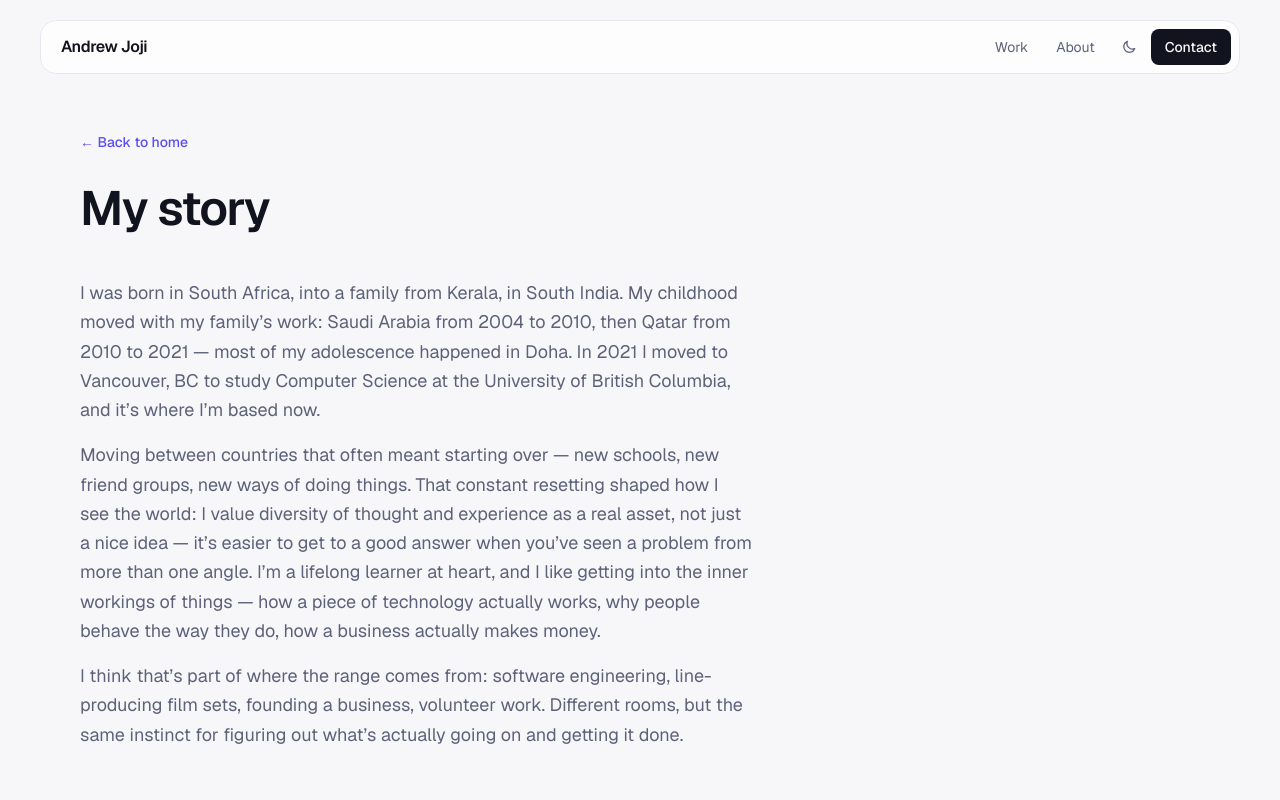
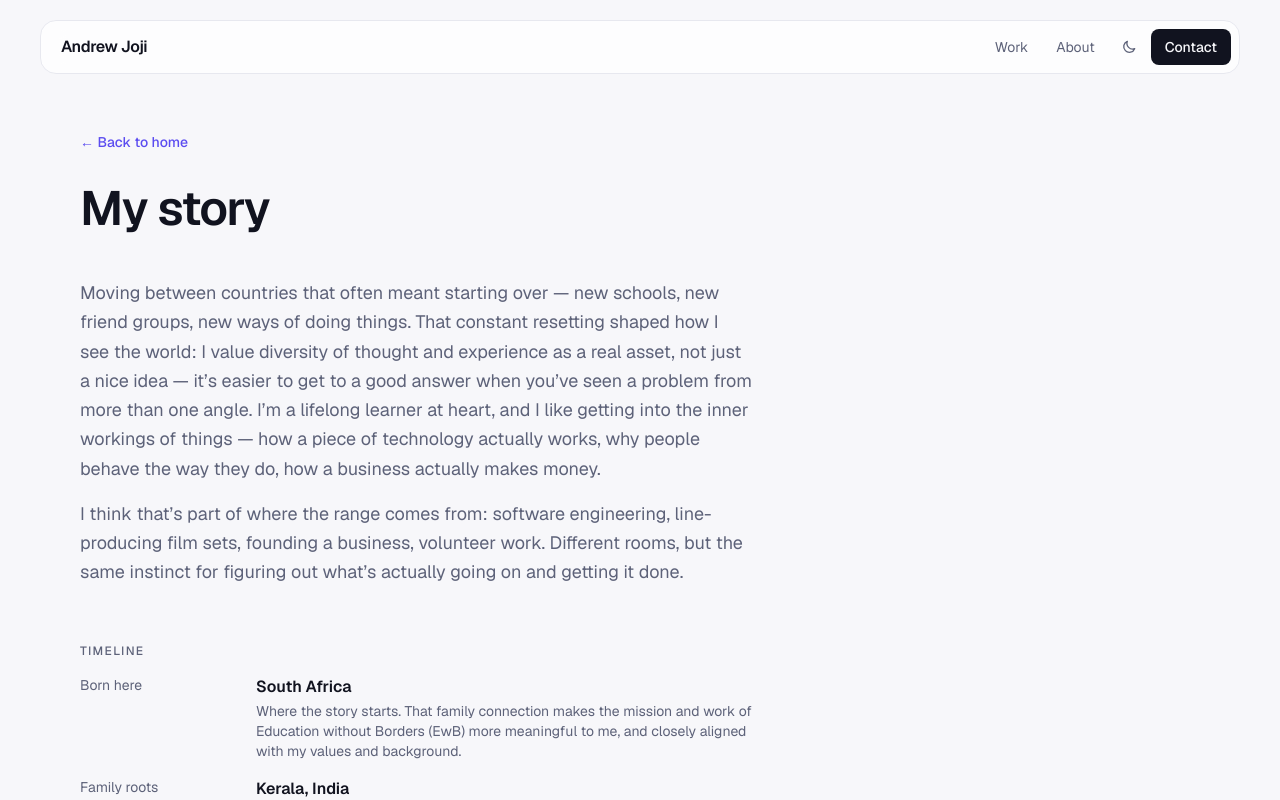
Before and after one commit to AndrewJoji/portfolio, a Next.js app: page /about in a window 1280 px wide. Shown: the top 800 px of the page. Built offline with nearby package versions, Linux system fonts and the light colour scheme.

Commit message:
Remove opening paragraph from My story page
Co-Authored-By: Claude Opus 5.5 <noreply@anthropic.com>
Claude-Session: https://claude.ai/code/session_01HXC1jJLXx9UynMwLxGHLxt

```diff
--- a/src/app/about/page.tsx
+++ b/src/app/about/page.tsx
@@ -23,14 +23,6 @@ export default function AboutPage() {
         </h1>
 
         <div className="mt-10 flex max-w-2xl flex-col gap-4 text-lg leading-relaxed text-muted">
-          <p>
-            I was born in South Africa, into a family from Kerala, in South
-            India. My childhood moved with my family&rsquo;s work: Saudi
-            Arabia from 2004 to 2010, then Qatar from 2010 to 2021 &mdash;
-            most of my adolescence happened in Doha. In 2021 I moved to
-            Vancouver, BC to study Computer Science at the University of
-            British Columbia, and it&rsquo;s where I&rsquo;m based now.
-          </p>
           <p>
             Moving between countries that often meant starting over &mdash;
             new schools, new friend groups, new ways of doing things. That
```
